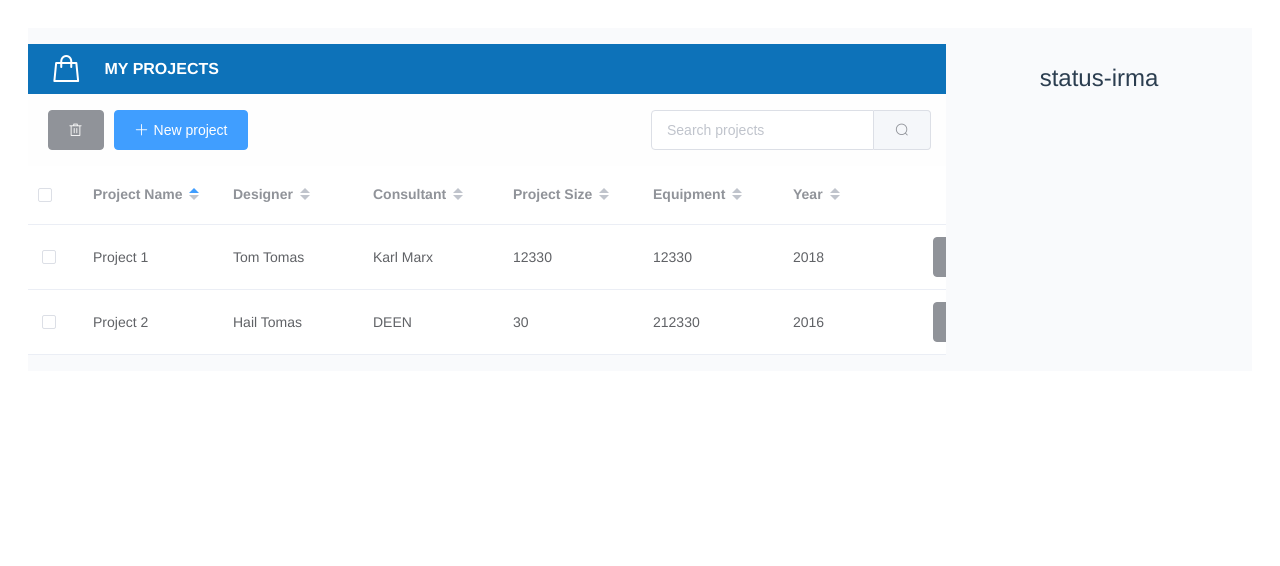
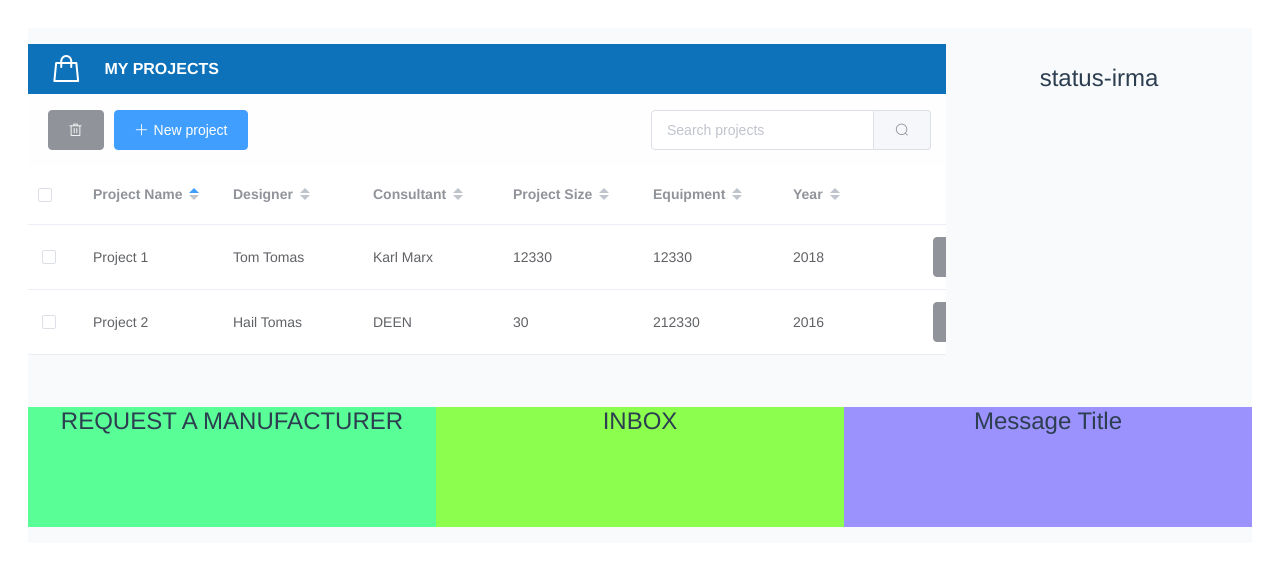
Before and after one commit to dragutin-avdalovic/mechanico, a Vue app: page / in a window 1280 px wide. Shown: the top 566 px of the page. Built offline with nearby package versions, Linux system fonts and the light colour scheme.

Commit message:
My projects page table, table header and header caption done, everything combined and joined together in component MyProjectTable.vue

```diff
--- a/src/components/Main.vue
+++ b/src/components/Main.vue
@@ -10,6 +10,11 @@
         <el-col :span="6">
           <h1>status-irma</h1>
         </el-col>
+      </el-row>
+      <el-row type="flex" class="row-bg" justify="flex-start">
+        <el-col :span="8"><div class="grid-content bg-purple-1"><h1>REQUEST A MANUFACTURER</h1></div></el-col>
+        <el-col :span="8"><div class="grid-content bg-purple-2"><h1>INBOX</h1></div></el-col>
+        <el-col :span="8"><div class="grid-content bg-purple-3"><h1>Message Title</h1></div></el-col>
       </el-row>
     </el-main>
   </el-container>
@@ -90,6 +95,15 @@ a {
 .bg-purple {
   background: #fefefe;
 }
+.bg-purple-1 {
+  background: #5afe97;
+}
+.bg-purple-2 {
+  background: #8cfe4d;
+}
+.bg-purple-3 {
+  background: #9b92fe;
+}
 .grid-content {
   min-height: 120px;
 }
```
